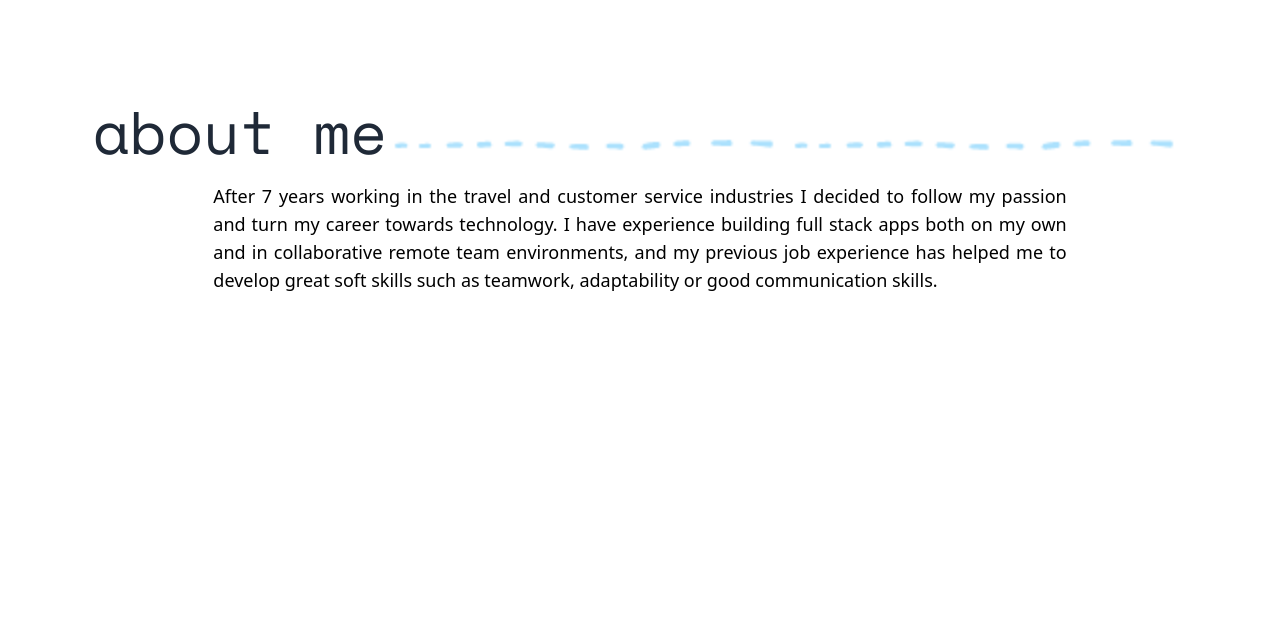
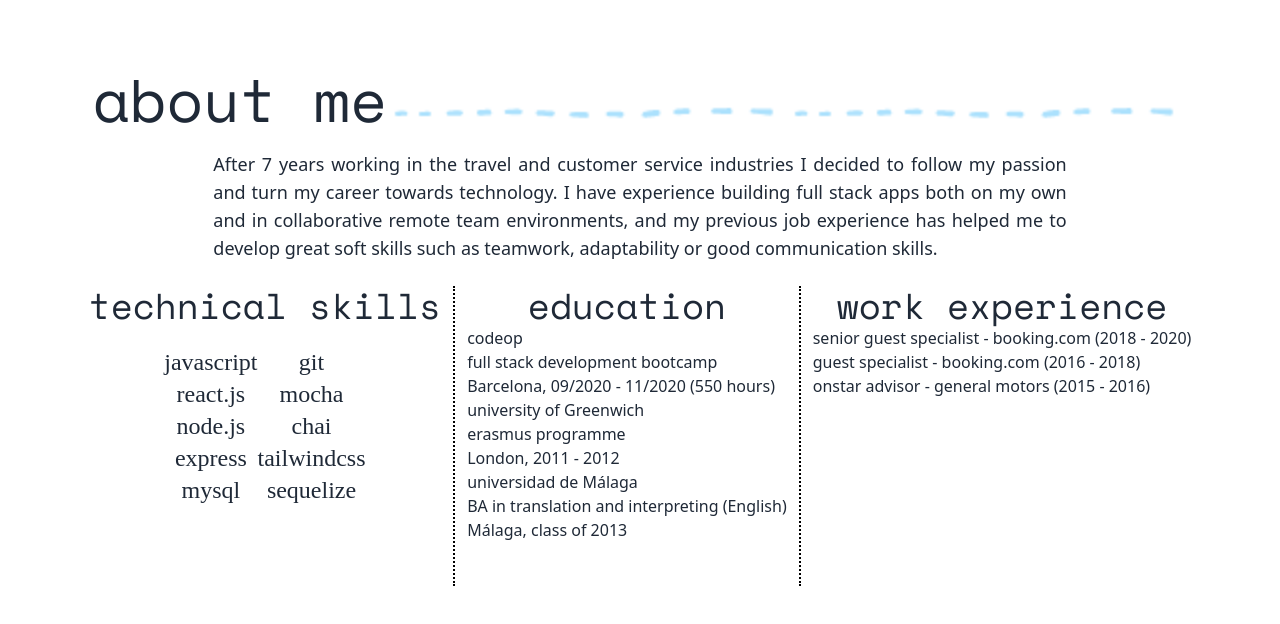
Before and after one commit to Samanthapv/my-portfolio, a Next.js app: page / in a window 1280 px wide. Shown: the part 2404-3028 px from the top of the page. Built offline with nearby package versions, Linux system fonts and the light colour scheme; a web font is replaced by a local one.

Commit message:
added more stuff

```diff
--- a/pages/_document.js
+++ b/pages/_document.js
@@ -61,6 +61,7 @@ class MyDocument extends Document {
             integrity="sha512-+4zCK9k+qNFUR5X+cKL9EIR+ZOhtIloNl9GIKS57V1MyNsYpYcUrUeQc9vNfzsWfV28IaLL3i96P9sdNyeRssA=="
             crossorigin="anonymous"
           />
+          <title>sam pinos</title>
         </Head>
         <body>
           <Main />
--- a/pages/index.js
+++ b/pages/index.js
@@ -12,7 +12,7 @@ export default function Home() {
   return (
     <div className="">
 
-      {/* first screen*/}
+      {/* sidebar */}
 
       <div className="fixed flex mt-12 flex-col justify-start items-center text-4xl m-auto text-gray-800">
         <div className="vl"></div>
@@ -34,6 +34,8 @@ export default function Home() {
         </div>
         <div className="vl"></div>
       </div>
+
+    {/* first screen*/}
 
       <div className="flex justify-center items-center bg-hero-bg bg-no-repeat bg-cover h-screen px-1">
         <div>
@@ -132,13 +134,13 @@ export default function Home() {
 
       {/* third screen*/}
 
-     <div className="h-screen">
+     <div className="h-screen text-gray-800">
 
     <div className="flex flex-col justify-center ">
      <div className="flex flex-row justify-center">
-     <p className="fontmain text-6xl mt-64 text-center">about me</p>
-     <img src="dashed-line.png" className="h-20 w-auto mt-64" alt="line" />
-     <img src="dashed-line.png" className="h-20 w-auto mt-64" alt="line" />
+     <p className="fontmain text-6xl mt-56 text-center">about me</p>
+     <img src="dashed-line.png" className="h-20 w-auto mt-56" alt="line" />
+     <img src="dashed-line.png" className="h-20 w-auto mt-56" alt="line" />
     </div>
 
 
@@ -146,15 +148,72 @@ export default function Home() {
     <p className="text-justify text-lg w-8/12">
       After 7 years working in the travel and customer service industries I decided to follow my passion and turn my career towards technology. I have experience building full stack apps both on my own and in collaborative remote team environments, and my previous job experience has helped me to develop great soft skills such as  teamwork, adaptability or good communication skills.
     </p>
+    </div>
 
-    <div className="flex flex-row justify-center"></div>
+    <div className="flex flex-col justify-center"></div>
+
+    <div className="flex flex-row justify-center gap-x-3 mt-6">
 
     <div>
+    <h1 className="fontmain text-4xl text-center fontmain mb-5">technical skills</h1>
 
+    <div className="flex flex-row justify-center text-center">
 
+    <ul className="text-2xl font6">
+
+  <li> javascript </li>
+  <li>react.js</li>
+  <li>node.js</li>
+  <li>express</li>
+  <li>mysql</li>
+
+    </ul>
+
+    <ul className="text-2xl font6">
+
+  <li>git</li>
+  <li>mocha</li>
+  <li>chai</li>
+  <li>tailwindcss</li>
+  <li>sequelize</li>
+
+    </ul>
 
     </div>
+
     </div>
+
+    <div className="vl"></div>
+
+    <div>
+    <h1 className="fontmain text-4xl text-center ">education</h1>
+    <h3>codeop</h3>
+    <h5>full stack development bootcamp</h5>
+    <p>Barcelona, 09/2020 - 11/2020 (550 hours)</p>
+
+    <h3>university of Greenwich</h3>
+    <h5>erasmus programme</h5>
+    <p>London, 2011 - 2012 </p>
+
+    <h3>universidad de Málaga</h3>
+    <h5>BA in translation and interpreting (English)</h5>
+    <p>Málaga, class of 2013</p>
+
+    </div>
+
+    <div className="vl"></div>
+
+    <div>
+    <h1 className="fontmain text-4xl text-center ">work experience</h1>
+
+     <ul>
+     <li>senior guest specialist - booking.com (2018 - 2020)</li>
+     <li>guest specialist - booking.com (2016 - 2018)</li>
+     <li>onstar advisor - general motors (2015 - 2016) </li>
+     </ul>
+     </div>
+    </div>
+
 
     </div>
     </div>
```
Also changed, not shown: 2 other files (tests, documents, lock files or other folders).
